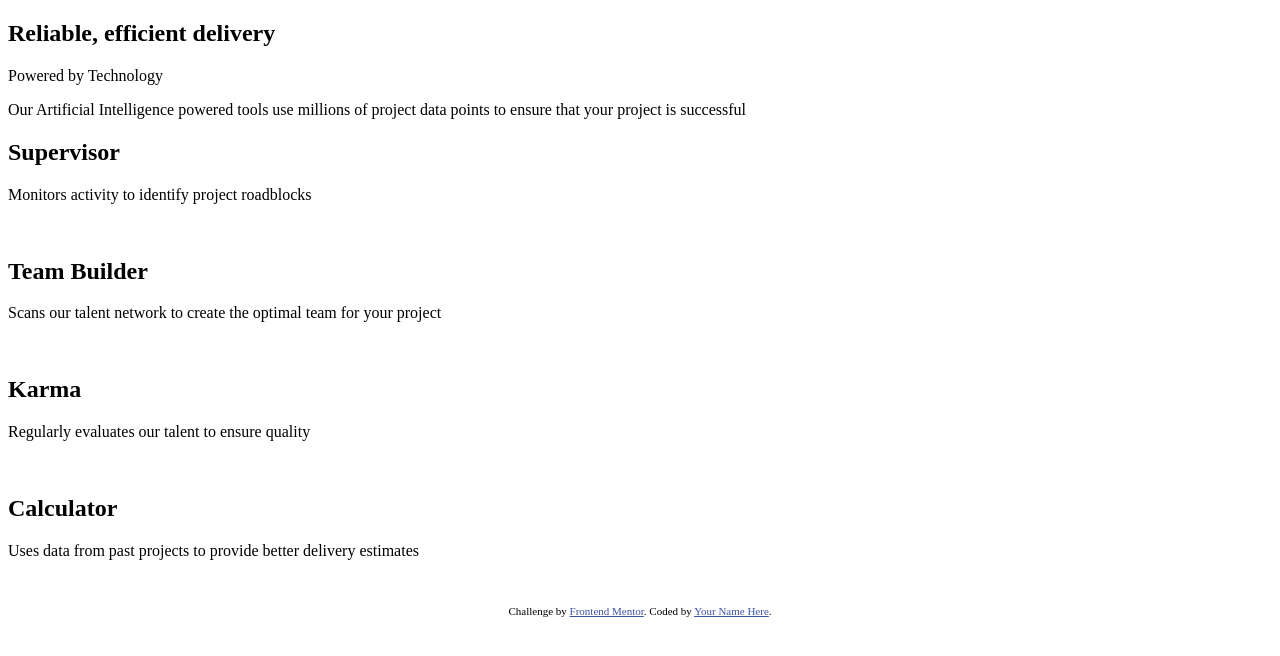
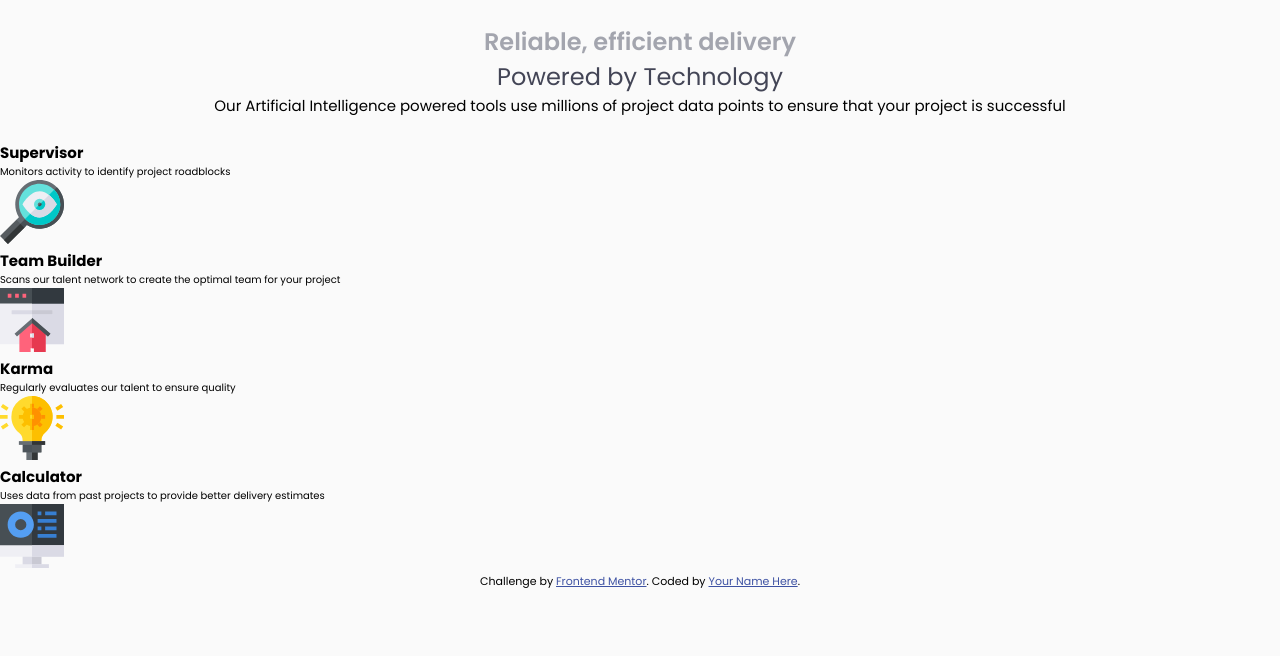
Before and after one commit to David-Milton-1010/four-card-feature-section, a plain HTML site: page index.html in a window 1280 px wide. Drawn offline with Linux system fonts and the light colour scheme.

Commit message:
Add intial styling

```diff
--- a/index.html
+++ b/index.html
@@ -4,6 +4,10 @@
     <meta charset="UTF-8" />
     <meta name="viewport" content="width=device-width, initial-scale=1.0" />
     <!-- displays site properly based on user's device -->
+    <link rel="preconnect" href="https://fonts.googleapis.com">
+    <link rel="preconnect" href="https://fonts.gstatic.com" crossorigin>
+    <link href="https://fonts.googleapis.com/css2?family=Poppins:wght@200;400;600;700&display=swap" rel="stylesheet">
+     <link rel="stylesheet" href="style.css">
 
     <link
       rel="icon"
@@ -28,8 +32,8 @@
   <body>
     <section class="header">
       <h1>Reliable, efficient delivery</h1>
-      <p>Powered by Technology</p>
-      <p>
+      <p class="header-subtitle">Powered by Technology</p>
+      <p class="header-text">
         Our Artificial Intelligence powered tools use millions of project data
         points to ensure that your project is successful
       </p>
@@ -38,24 +42,24 @@
       <div class="card card-green">
         <h2>Supervisor</h2>
         <p>Monitors activity to identify project roadblocks</p>
-        <img src="" alt="" />
+        <img src="images/icon-supervisor.svg" alt="" />
       </div>
       <div class="card card-red">
         <h2>Team Builder</h2>
         <p>
           Scans our talent network to create the optimal team for your project
         </p>
-        <img src="" alt="" />
+        <img src="images/icon-team-builder.svg" alt="" />
       </div>
       <div class="card card-orange">
         <h2>Karma</h2>
         <p>Regularly evaluates our talent to ensure quality</p>
-        <img src="" alt="" />
+        <img src="images/icon-karma.svg" alt="" />
       </div>
       <div class="card card-blue">
         <h2>Calculator</h2>
         <p>Uses data from past projects to provide better delivery estimates</p>
-        <img src="" alt="" />
+        <img src="images/icon-calculator.svg" alt="" />
       </div>
     </main>
     <footer>
--- /dev/null
+++ b/style.css
@@ -0,0 +1,38 @@
+*, *::after, *::before{
+    margin: 0;
+    padding: 0;
+    box-sizing: border-box;
+}
+
+:root{
+   --light-gray: hsl(0, 0%, 98%);
+   --gray-blue: hsl(229, 6%, 66%);
+   --dark-blue: hsl(234, 12%, 30%);
+}
+
+html{
+    font-size: 62.5%;
+    font-family: 'Poppins', sans-serif;
+}
+
+body{
+    height: 100svh;
+    background: var(--light-gray);
+}
+
+.header {
+    text-align: center;
+    margin: 2.4rem 1.2rem;
+    h1{
+        color: var(--gray-blue);
+        font-size: 2.4rem;
+        font-weight: 600;
+    }
+    .header-subtitle{
+        color: var(--dark-blue);
+        font-size: 2.4rem;
+    }
+    .header-text{
+        font-size: 1.5rem;
+    }
+}
```
